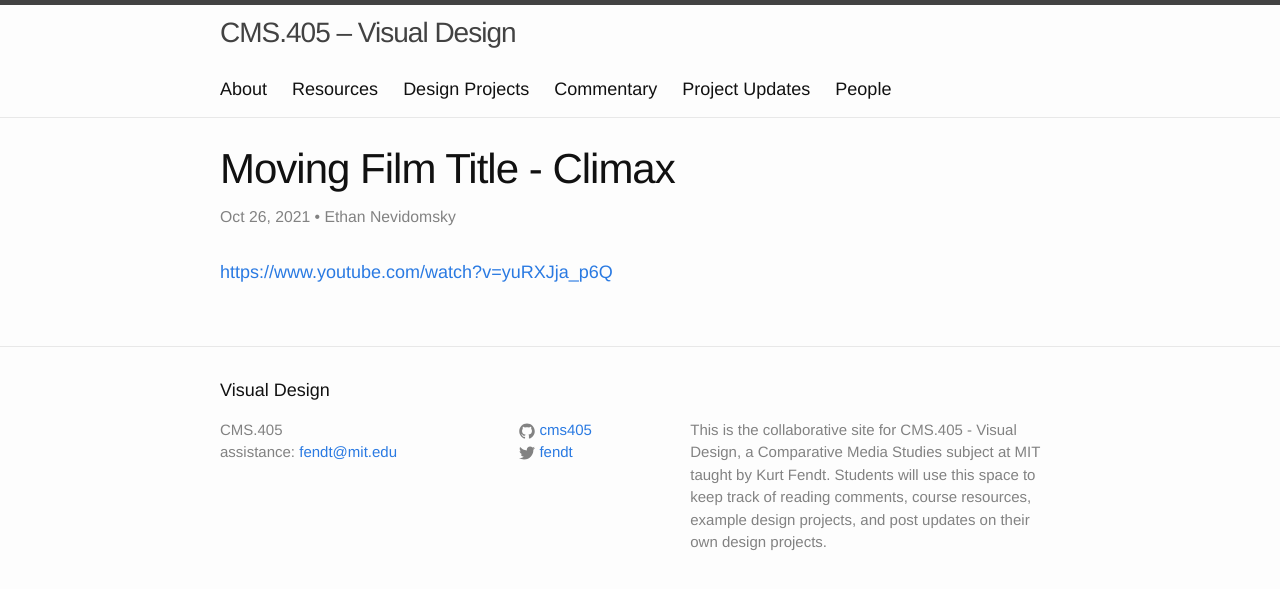
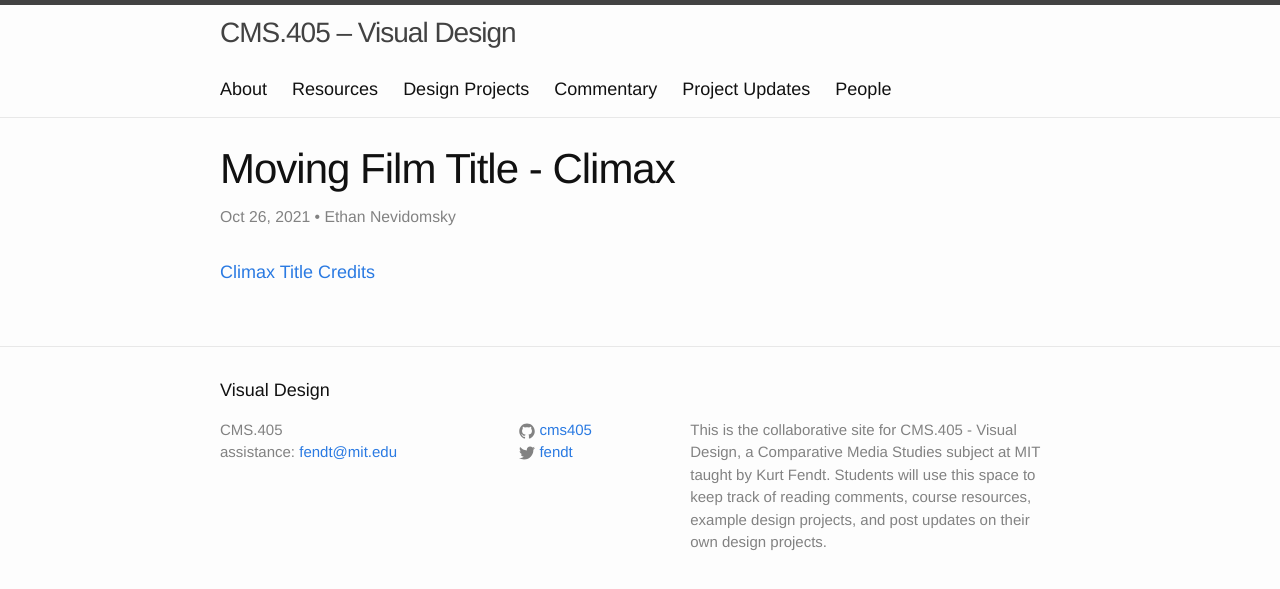
Before and after one commit to cms635/cms405.github.io, a Jekyll site: the page built from _posts/2021-10-26-moving-film-title-climax.md, in a window 1280 px wide. Shown: the top 589 px of the page. Built offline with Jekyll 4.4.1, drawn with Linux system fonts in a browser that asks for light colours.

Commit message:
Update 2021-10-26-moving-film-title-climax.md

```diff
--- a/_posts/2021-10-26-moving-film-title-climax.md
+++ b/_posts/2021-10-26-moving-film-title-climax.md
@@ -5,4 +5,4 @@
 title: Moving Film Title - Climax
 author: Ethan Nevidomsky
 ---
-[https://www.youtube.com/watch?v=yuRXJja_p6Q](https://www.youtube.com/watch?v=yuRXJja_p6Q)
+[Climax Title Credits](https://www.youtube.com/watch?v=yuRXJja_p6Q)
```
